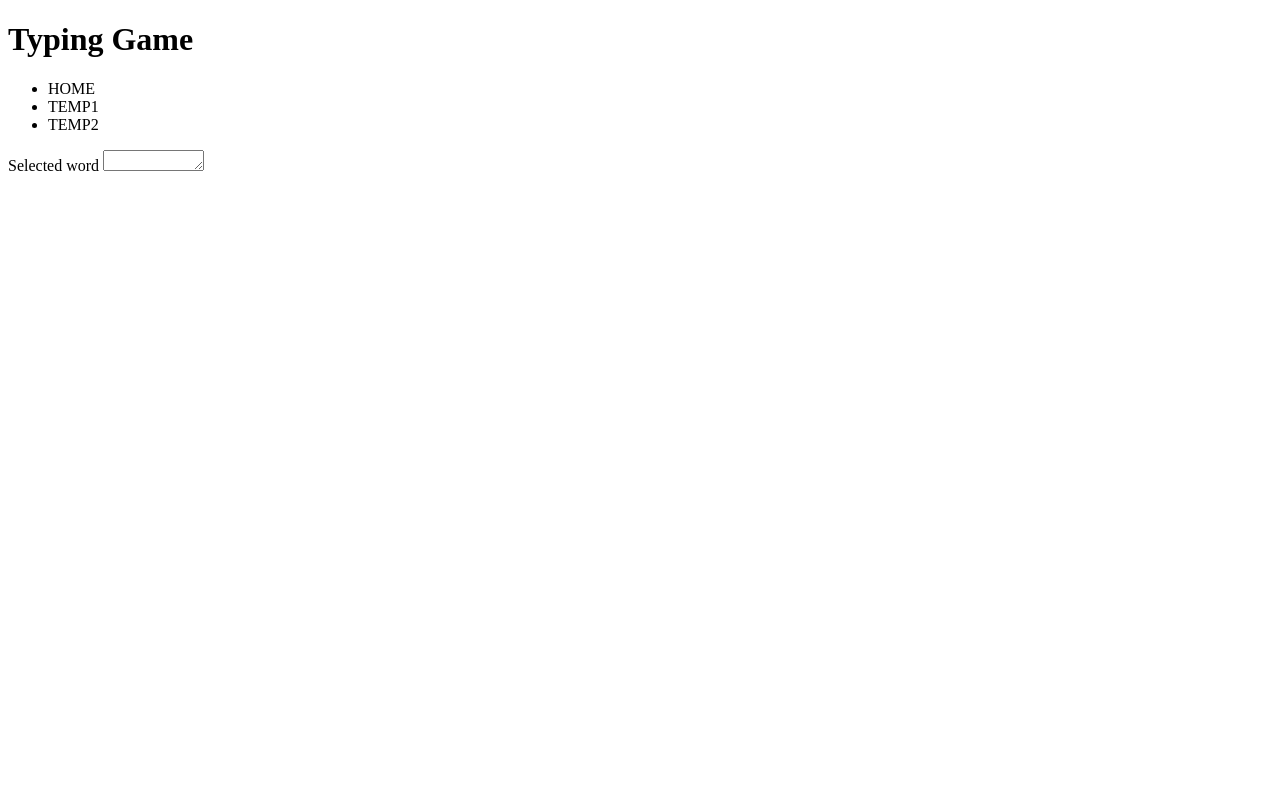
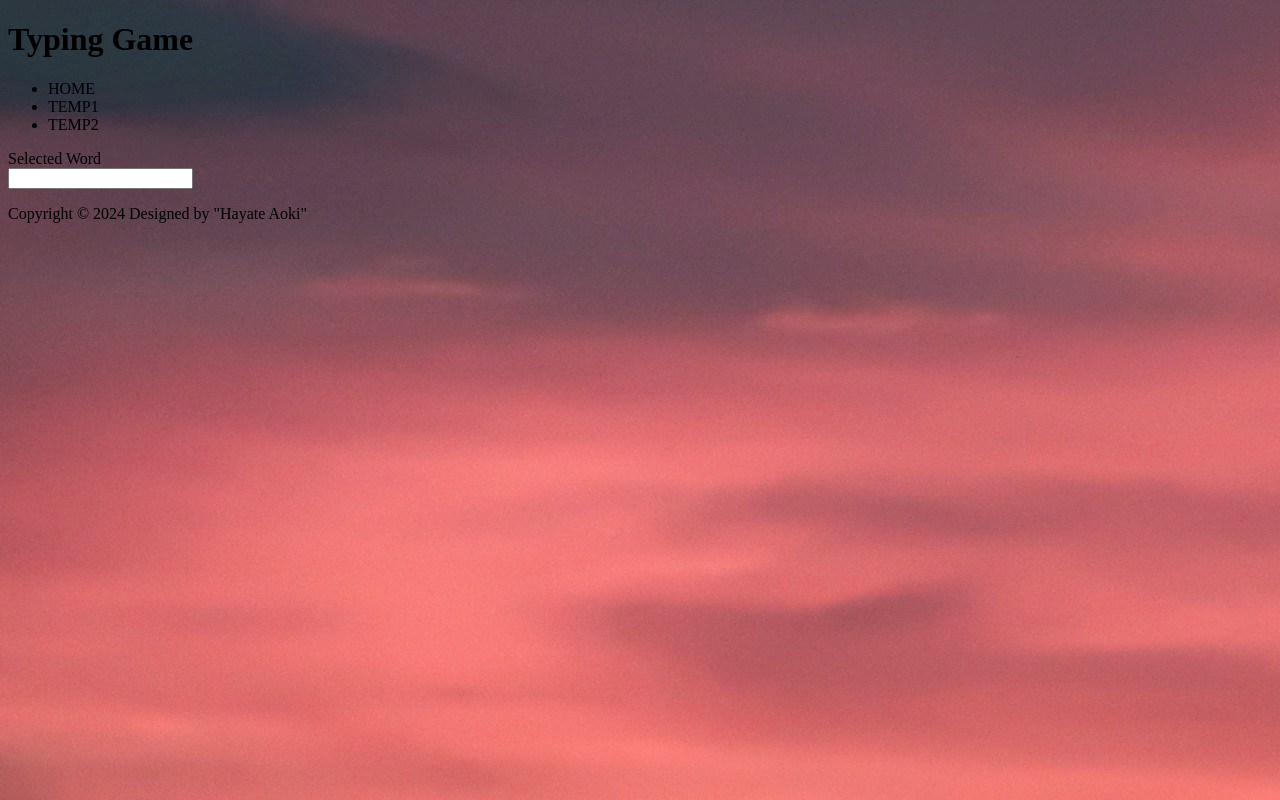
Before and after one commit to Hayatevel/JavaScriptExam, a plain HTML site: page src/index.html in a window 1280 px wide. Drawn offline with Linux system fonts and the light colour scheme.

Commit message:
Second commit

```diff
--- a/css/style.css
+++ b/css/style.css
@@ -0,0 +1,23 @@
+body {
+    position: relative;
+}
+
+#background {
+    position: fixed;
+    z-index: -1;/*最背面に設定*/
+    top: 0;
+    right:0;
+    left:0;
+    bottom:0;
+    overflow: hidden;
+}
+
+#bd_img {
+    position: absolute;
+    z-index: -1;
+    top: 50%;
+    left: 50%;
+
+    min-height: 100%;
+    min-width: 100%;
+}
--- a/src/index.html
+++ b/src/index.html
@@ -9,10 +9,13 @@
     <script src="../js/main.js"></script>
 </head>
 <body>
+    <div id="background"><!-- TODO 背景画像にcssで設定 -->
+        <img id="bg_img" src="../img/background.jpg" alt="#">
+    </div>
     <header>
         <div class="header">
-            <h1 class="h1">Typing Game</h1>
-            <nav class="navibar">
+            <h1 class="h1">Typing Game</h1> <!-- タイトル -->
+            <nav class="navibar"> <!-- ナビゲーションバー -->
                 <ul>
                     <li>HOME</li>
                     <li>TEMP1</li>
@@ -24,10 +27,17 @@
     <main>
         <div class="main">
             <div class="main_container">
-                <span class="selected_word">Selected word</span>
-                <textarea name="#" id="input_word" cols="10" rows="1"></textarea>
+                <div class="selected_word">Selected Word</div>
+                <input type="text" class="typed_text">
             </div>
         </div>
     </main>
+    <footer>
+        <div class="footer">
+            <p class="copyright">Copyright &copy;
+                <span class="current_year">2024</span>
+                Designed by "Hayate Aoki"</p>
+        </div>
+    </footer>
 </body>
 </html>
```
Also changed, not shown: img/background.jpg (added).
